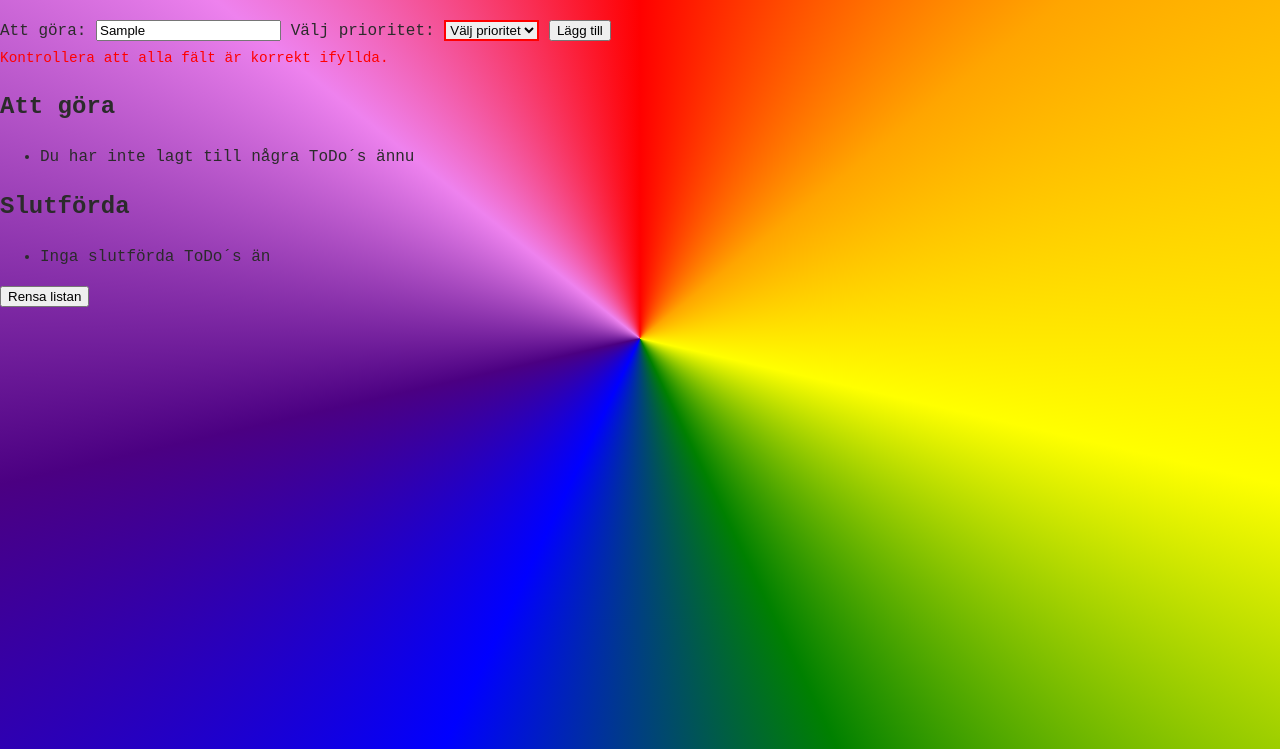
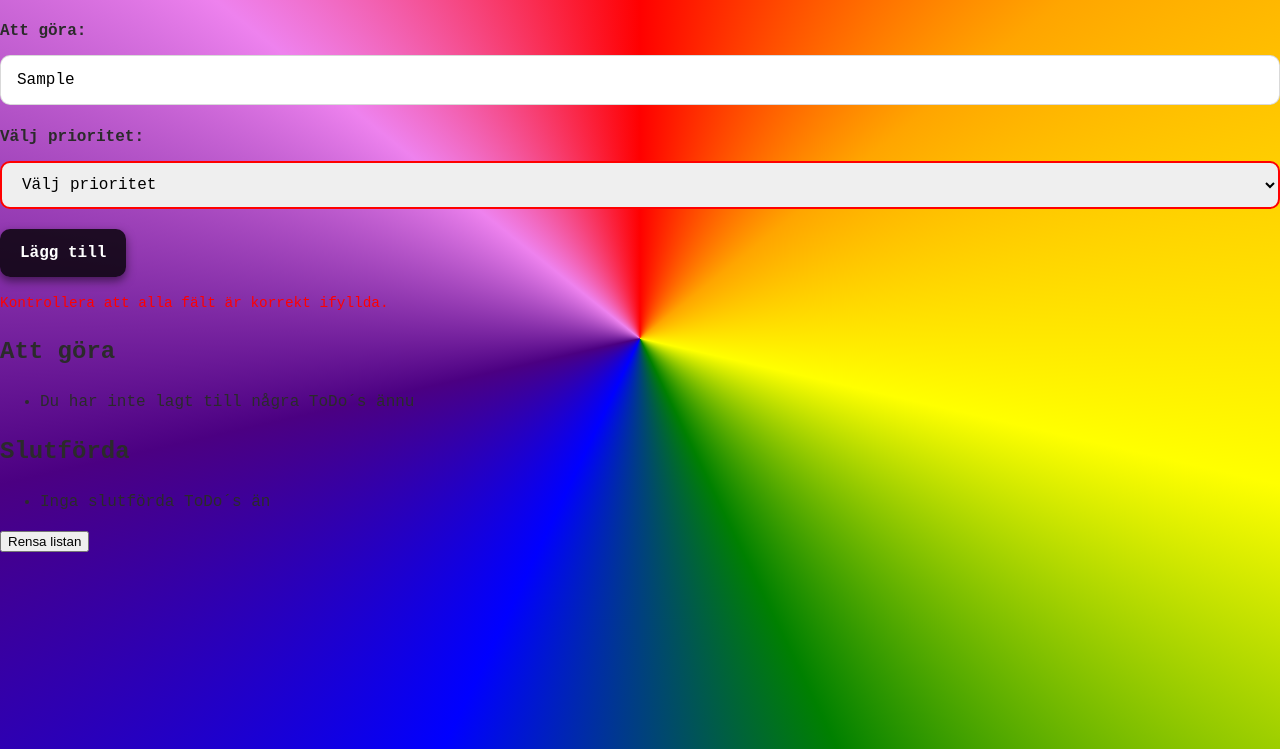
Before and after one commit to fredrikastjernlof/Lab2_ToDo, a website built with Vite: page index.html in a window 1280 px wide. Both pictures are taken after typing "Sample" into the empty fields and a click on the button "Lägg till". Shown: the part 72-821 px from the top of the page. Built offline with nearby package versions, Linux system fonts and the light colour scheme.

Commit message:
Style form layout

```diff
--- a/src/styles/base/_variables.scss
+++ b/src/styles/base/_variables.scss
@@ -4,4 +4,9 @@ $glass-border: rgba(255, 255, 255, 0.3);
 $text-color: #2b2b2b;
 
 $radius: 16px;
-$shadow: 0 8px 20px rgba(0, 0, 0, 0.1);
+$shadow: 0 8px 20px rgba(0, 0, 0, 0.5);
+
+$btn-shadow: 0 4px 10px rgba(0, 0, 0, 0.5);
+$btn-shadow-hover: 0 10px 20px rgba(0, 0, 0, 0.5);
+
+$btn-translate-hover: -1px;
--- a/src/styles/components/_form.scss
+++ b/src/styles/components/_form.scss
@@ -1,9 +1,65 @@
-.input-error {
+@use "../base/variables" as *;
+
+#todo-form {
+  display: flex;
+  flex-direction: column;
+  gap: 0.75rem;
+}
+
+#todo-form label {
+  font-weight: 600;
+}
+
+#todo-form input,
+#todo-form select,
+#todo-form button {
+  margin-bottom: 0.5rem;
+  font: inherit;
+}
+
+#task-input,
+#priority-input {
+  width: 100%;
+  padding: 0.75rem 1rem;
+  border: 1px solid rgba(0, 0, 0, 0.15);
+  border-radius: 10px;
+}
+
+#task-input {
+  min-height: 3rem;
+}
+
+#todo-form button {
+  align-self: flex-start;
+  padding: 0.75rem 1.25rem;
+  border: none;
+  border-radius: 10px;
+  font-weight: 600;
+  cursor: pointer;
+  background: rgba(0, 0, 0, 0.8);
+  color: white;
+  box-shadow: $btn-shadow;
+  transition: transform 0.1s ease, box-shadow 0.1s ease;
+}
+
+#todo-form button:hover {
+
+  transform: translateY($btn-translate-hover);
+  box-shadow: $btn-shadow-hover;
+}
+
+#todo-form button:active {
+  transform: translateY(0);
+  box-shadow: $btn-shadow;
+}
+
+#task-input.input-error,
+#priority-input.input-error {
   border: 2px solid red;
 }
 
 #error-message {
   color: red;
   font-size: 0.9rem;
-  margin-top: 5px;
+  margin-top: 0.5rem;
 }
```
